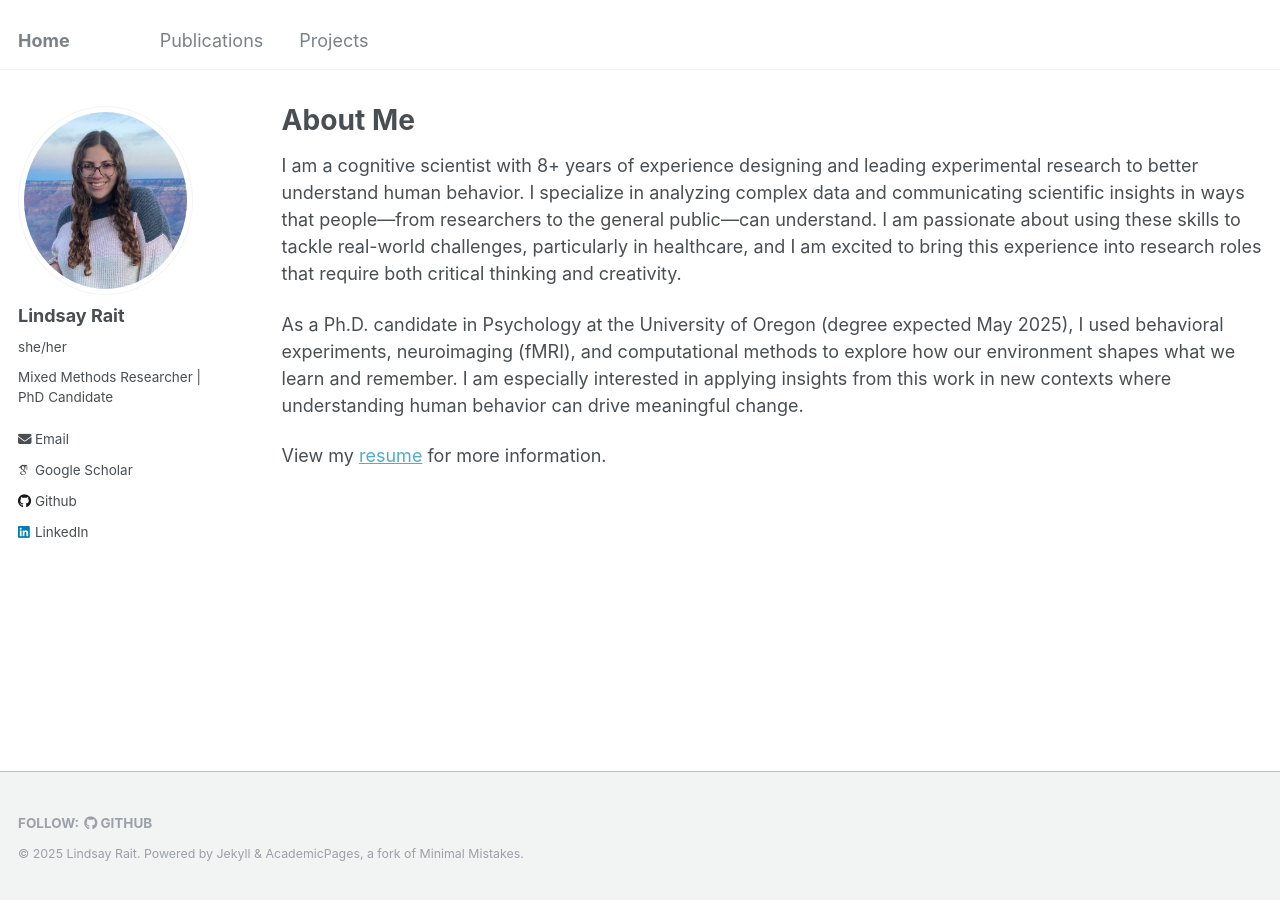
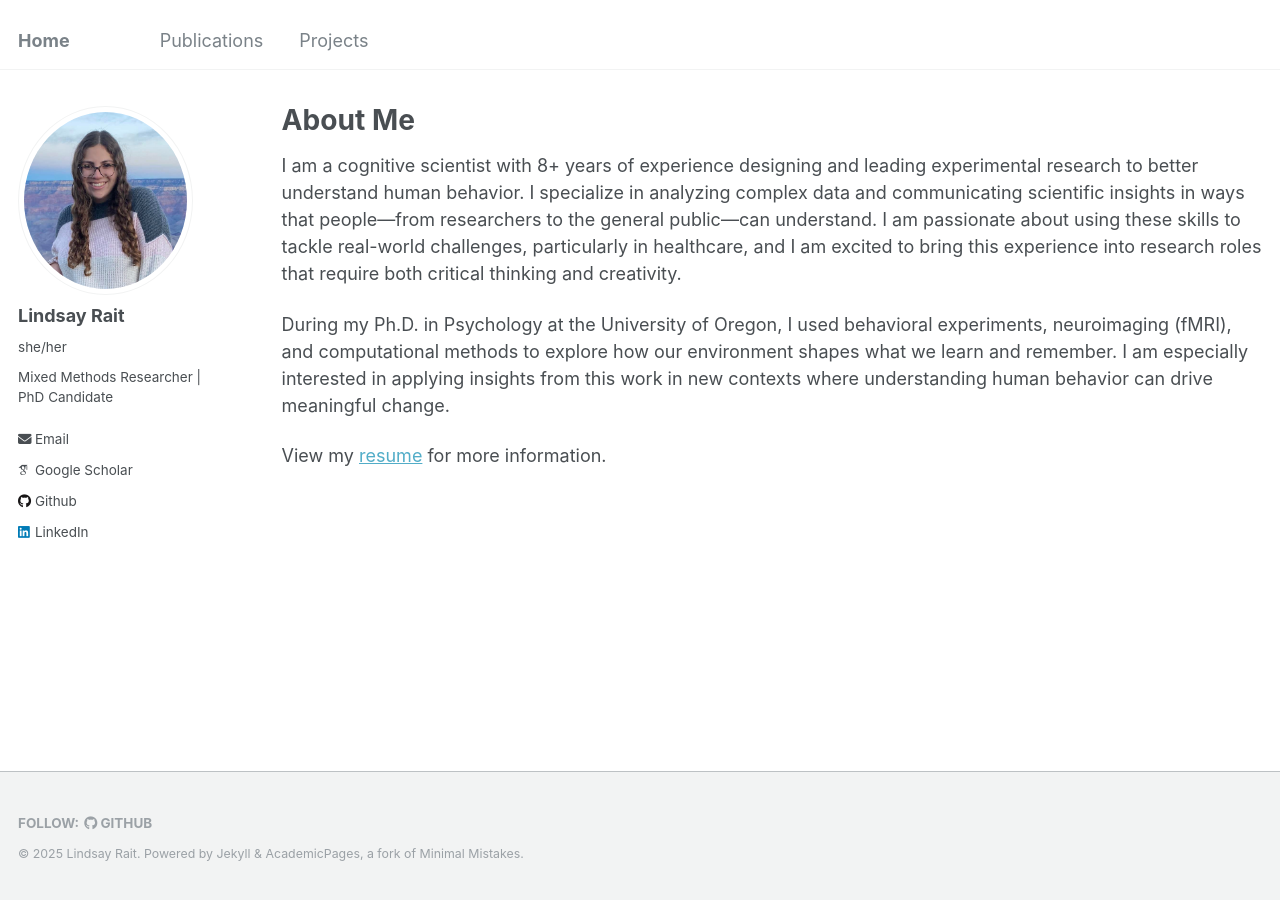
Before and after one commit to lindsay-rait/lindsay-rait.github.io, a Jekyll site: the page built from _pages/about.md, in a window 1280 px wide. Built offline with Jekyll 4.4.1, drawn with Linux system fonts in a browser that asks for light colours; some web fonts are replaced.

Commit message:
Update about.md

```diff
--- a/_pages/about.md
+++ b/_pages/about.md
@@ -22,6 +22,6 @@ redirect_from:
 
 I am a cognitive scientist with 8+ years of experience designing and leading experimental research to better understand human behavior. I specialize in analyzing complex data and communicating scientific insights in ways that people—from researchers to the general public—can understand. I am passionate about using these skills to tackle real-world challenges, particularly in healthcare, and I am excited to bring this experience into research roles that require both critical thinking and creativity.
 
-As a Ph.D. candidate in Psychology at the University of Oregon (degree expected May 2025), I used behavioral experiments, neuroimaging (fMRI), and computational methods to explore how our environment shapes what we learn and remember. I am especially interested in applying insights from this work in new contexts where understanding human behavior can drive meaningful change.
+During my Ph.D. in Psychology at the University of Oregon, I used behavioral experiments, neuroimaging (fMRI), and computational methods to explore how our environment shapes what we learn and remember. I am especially interested in applying insights from this work in new contexts where understanding human behavior can drive meaningful change.
 
 View my [resume](http://lindsay-rait.github.io/files/Rait_ResearchScientist_Resume.pdf) for more information.
```
